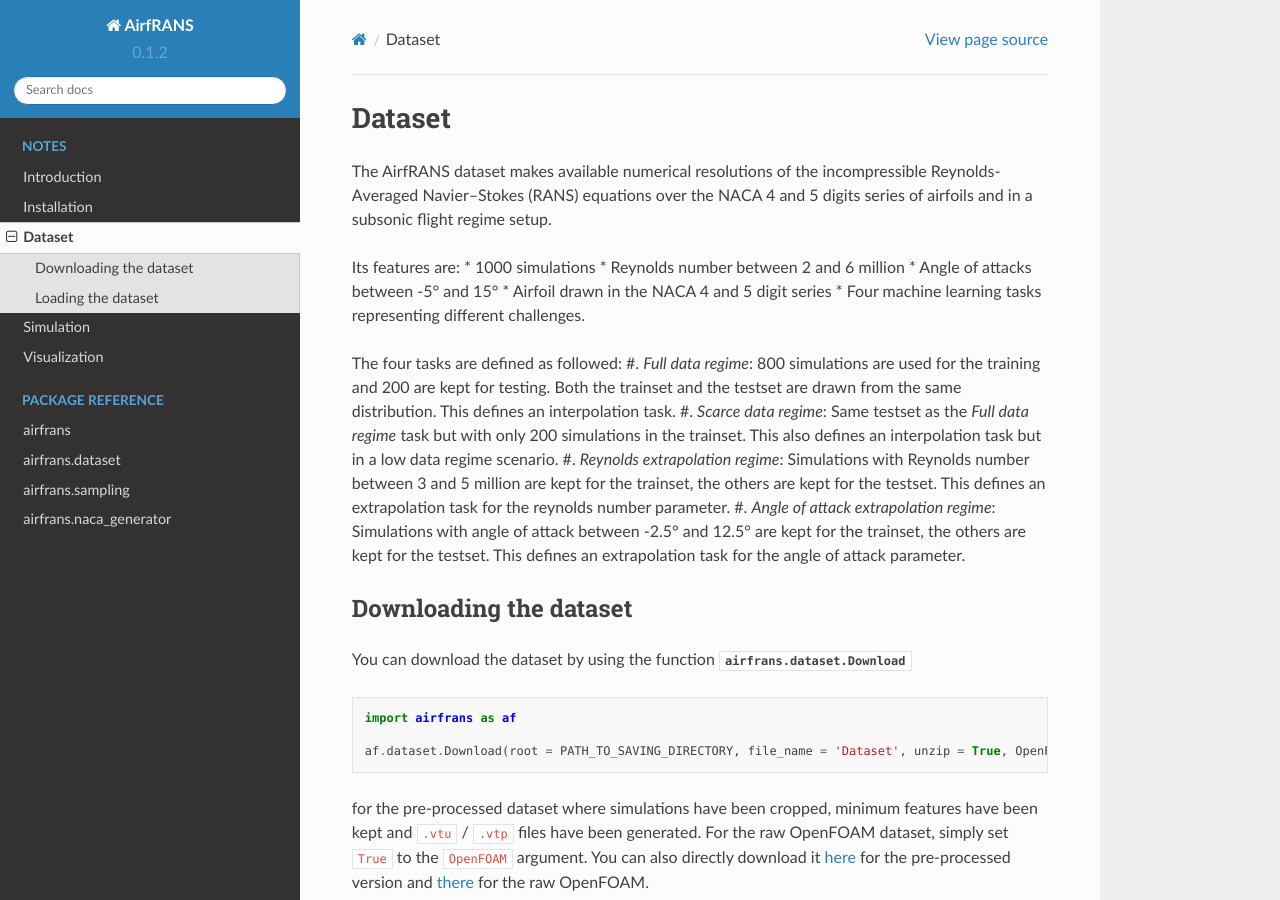
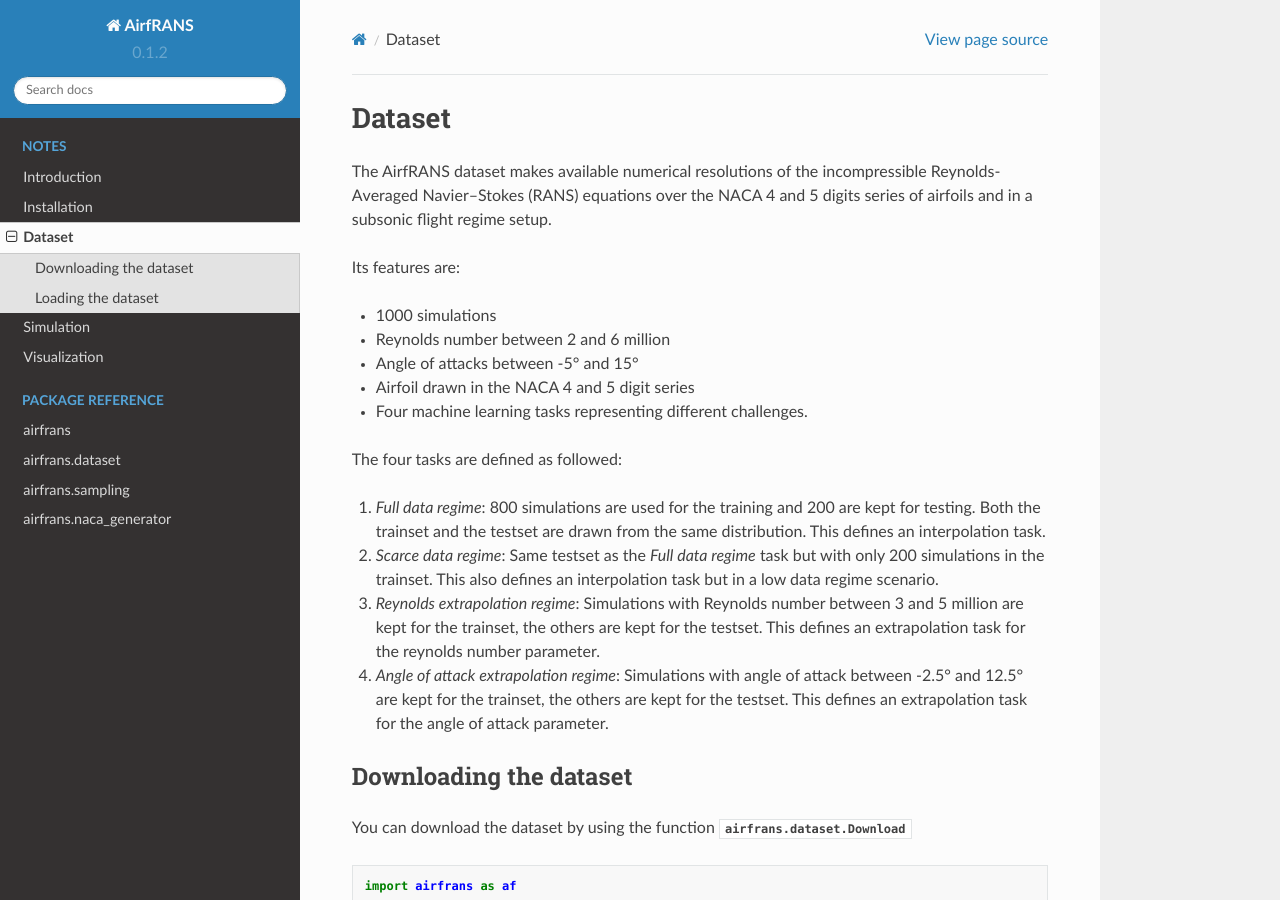
Before and after one commit to Extrality/airfrans_lib, a Sphinx documentation site: the page built from docs/source/notes/dataset.rst, in a window 1280 px wide and 900 px high. Built offline with Sphinx 7.4.7 and the Read the Docs theme 2.0.0, drawn with Linux system fonts in a browser that asks for light colours.

Commit message:
bulletlist rtd update

```diff
--- a/docs/requirements.txt
+++ b/docs/requirements.txt
@@ -1,4 +1,4 @@
 airfrans==0.1.2
 sphinx==5.3.0
-docutils==0.17.1
+docutils==0.16
 sphinx_rtd_theme==1.1.1
--- a/docs/source/notes/dataset.rst
+++ b/docs/source/notes/dataset.rst
@@ -4,13 +4,15 @@
 The AirfRANS dataset makes available numerical resolutions of the incompressible Reynolds-Averaged Navier–Stokes (RANS) equations over the NACA 4 and 5 digits series of airfoils and in a subsonic flight regime setup.
 
 Its features are:
-* 1000 simulations
-* Reynolds number between 2 and 6 million
-* Angle of attacks between -5° and 15°
-* Airfoil drawn in the NACA 4 and 5 digit series
-* Four machine learning tasks representing different challenges.
+
+- 1000 simulations
+- Reynolds number between 2 and 6 million
+- Angle of attacks between -5° and 15°
+- Airfoil drawn in the NACA 4 and 5 digit series
+- Four machine learning tasks representing different challenges.
 
 The four tasks are defined as followed:
+
 #. `Full data regime`: 800 simulations are used for the training and 200 are kept for testing. Both the trainset and the testset are drawn from the same distribution. This defines an interpolation task.
 #. `Scarce data regime`: Same testset as the `Full data regime` task but with only 200 simulations in the trainset. This also defines an interpolation task but in a low data regime scenario.
 #. `Reynolds extrapolation regime`: Simulations with Reynolds number between 3 and 5 million are kept for the trainset, the others are kept for the testset. This defines an extrapolation task for the reynolds number parameter.
--- a/docs/source/notes/introduction.rst
+++ b/docs/source/notes/introduction.rst
@@ -25,6 +25,7 @@
 ---------
 
 We used `OpenFOAM v2112 <https://www.openfoam.com/>`_ to generate our simulation. The manipulation and visualization of the results can be done with `ParaView <https://www.paraview.org/>`_ and/or with a pythonic interface such as `PyVista <https://docs.pyvista.org/>`_. Finally, the treatment of those data in a deep learning point of view can be done with Geometric Deep Learning library such as `PyTorch Geometric <https://pytorch-geometric.readthedocs.io/en/latest/#>_ or `Deep Graph Library <https://www.dgl.ai/>`_. As those tools and domains are not necessarily well known in the Machine Learning community, we would like to share some tutorials and books that helped us to be more comfortable with the subject:
+
 - One of the `OpenFOAM wiki <https://wiki.openfoam.com/Main_Page>`_ is a must for learning this powerful tool. For just a taste, you can follow the `First Glimpse Series <https://wiki.openfoam.com/%22first_glimpse%22_series>`_ and for a more in-depth introduction, the `Three Weeks Series <https://wiki.openfoam.com/index.php?title=%223_weeks%22_series>`_.
 - Concerning ParaView, a part of the Three Weeks Series is dedicated to it but can be followed independently. You can find it `here <https://wiki.openfoam.com/index.php?title=Visualization_by_Joel_Guerrero>`_.
 - This `book <https://holzmann-cfd.com/community/publications>`_ proposes an overview of the mathematics in OpenFOAM.
--- a/docs/source/notes/simulation.rst
+++ b/docs/source/notes/simulation.rst
@@ -23,6 +23,7 @@
 ----------
 
 One part of the attributes of the class is the properties of air at the given temperature:
+
 - :obj:`airfrans.Simulation.MOL` is the molar weigth of air in :math:`kg\cdot mol^{-1}`
 - :obj:`airfrans.Simulation.P_ref` is the reference pressure in :math:`Pa`
 - :obj:`airfrans.Simulation.RHO` is the specific mass in :math:`kg\cdot m^{-3}`
@@ -30,14 +31,17 @@
 - :obj:`airfrans.Simulation.C` is the sound velocity in :math:`m\cdot s^{-1}`.
 
 A second part is the boundary conditions:
+
 - :obj:`airfrans.Simulation.inlet_velocity` is the inlet velocity in :math:`m\cdot s^{-1}`
 - :obj:`airfrans.Simulation.angle_of_attack` is the angle of attack in :math:`rad`.
 
 A third part is the PyVista object of the reference simulation:
+
 - :obj:`airfrans.Simulation.internal` is the PyVista object of the internal patch
 - :obj:`airfrans.Simulation.airfoil` is the PyVista object of the aerofoil patch
 
 Finally, the last part is the fields associated with the simulation under the form of NumPy ndarray. Those fields are either defined on the mesh nodes, are the airfoil patch nodes directly:
+
 - :obj:`airfrans.Simulation.input_velocity` is the inlet velocity copied on each nodes of the internal mesh in :math:`m\cdot s^{-1}`
 - :obj:`airfrans.Simulation.sdf` is the distance function on the internal mesh in :math:`m`
 - :obj:`airfrans.Simulation.surface` is a boolean on the internal mesh, it is ``True`` if the node lie on the airfoil
@@ -47,6 +51,7 @@
 - :obj:`airfrans.Simulation.airfoil_normals` is the outpointing normais of the surface on the airfoil mesh
 
 and for the targets:
+
 - :obj:`airfrans.Simulation.velocity` is the air velocity on the internal mesh in :math:`m\cdot s^{-1}`
 - :obj:`airfrans.Simulation.pressure` is the air pressure on the internal mesh (divided by the specific mass in the incompressible case)
 - :obj:`airfrans.Simulation.nu_t` is the kinematic turbulent viscosity on the internal mesh in :math:`m^2\cdot s^{-2}`
```
